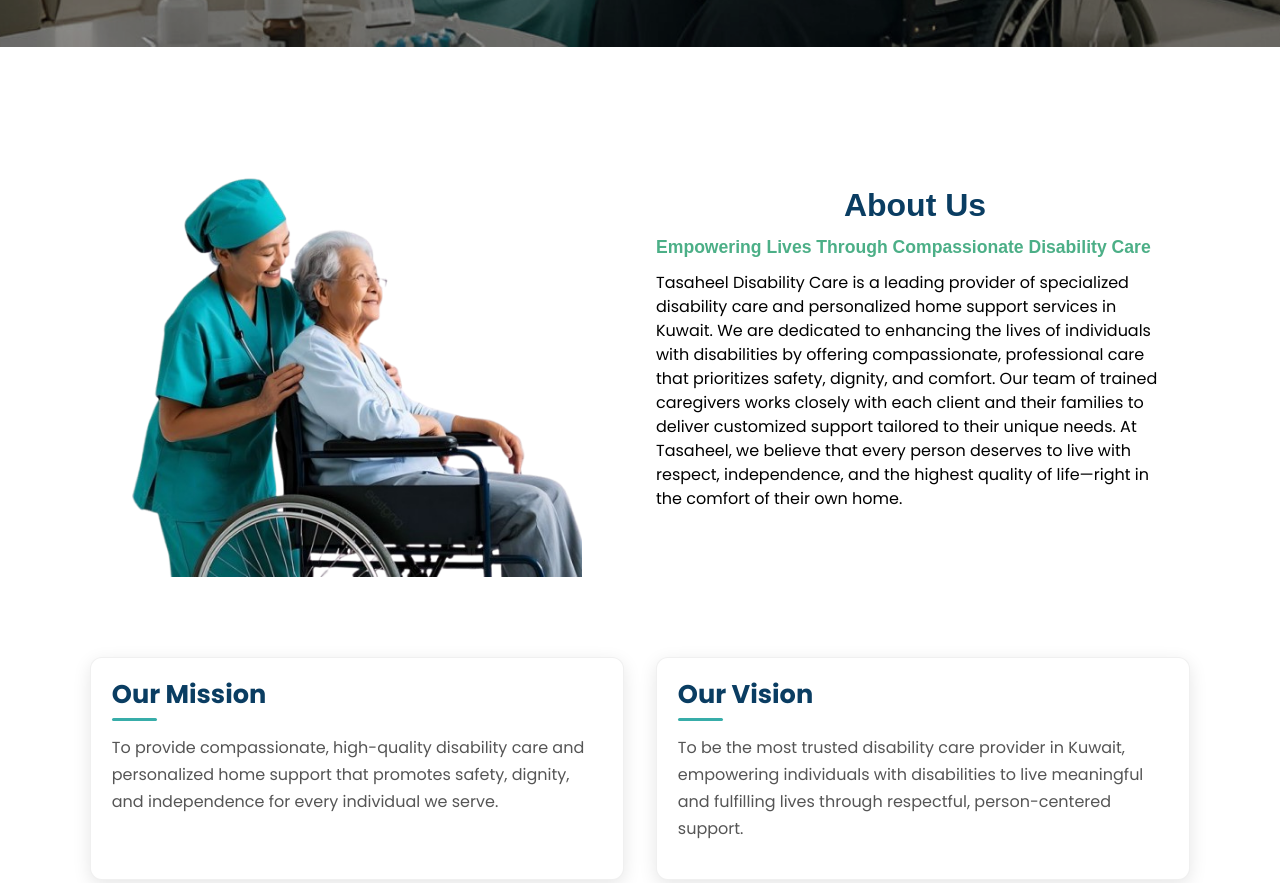
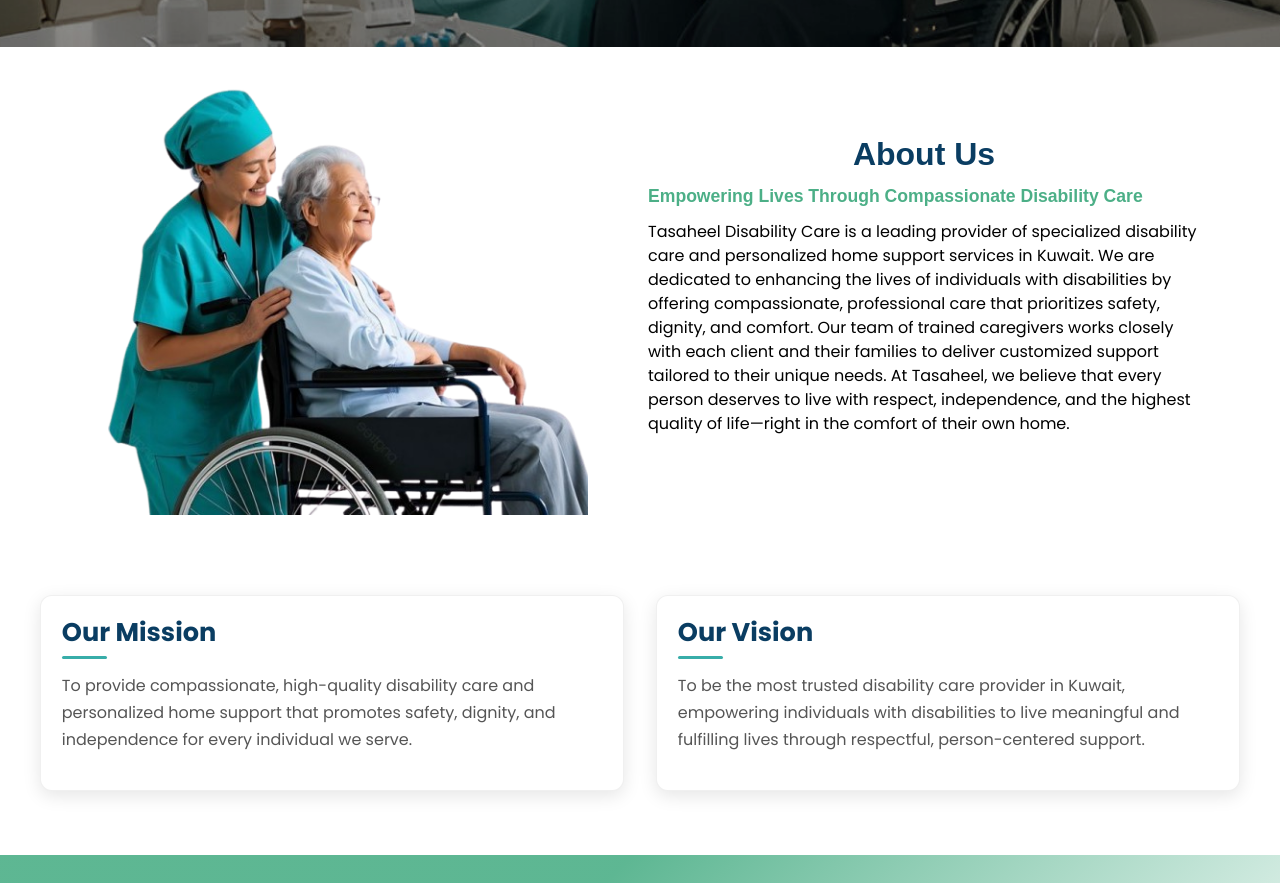
Before and after one commit to whitefox-media/tasaheelhealth, a plain HTML site: page index.html in a window 1280 px wide. Shown: the part 760-1643 px from the top of the page. Drawn offline with nearby package versions, Linux system fonts and the light colour scheme.

Commit message:
Update HTML/CSS/JS files

```diff
--- a/styles.css
+++ b/styles.css
@@ -367,49 +367,53 @@ button{font:inherit}
 .about-container {
   display: grid;
   grid-template-columns: 1fr 1fr;
-  gap: 1rem; /* reduce gap between image & text */
-  align-items: start; /* align items to top instead of center */
+  gap: 1rem; /* reduced gap between image & text */
+  align-items: start; /* align image and text to top */
   width: 90%;
-  max-width: 1100px;
-  margin: 1rem auto; /* reduce top/bottom margin */
-  padding: 0.5rem 0; /* optional: reduce internal spacing */
+  max-width: 1180px;
+  margin: 0.5rem auto 0; /* reduced top/bottom margin */
+  padding: 0.5rem 0; /* optional internal spacing */
+}
+
+.about-text {
+  padding-right: 1rem; /* balanced spacing */
+}
+
+.about-text h2,
+.about-text span,
+.about-text p {
+  margin-bottom: 0.5rem; /* tighter spacing */
 }
 
 .about-text p {
-  margin-top: 0.5rem; /* reduce space above paragraph */
+  margin-top: 0.5rem;
   line-height: 1.5;
 }
 
 .about-image img {
   width: 100%;
-  max-width: 450px; /* control image size */
-  border-radius: 0; /* remove border */
-  box-shadow: none; /* remove shadow */
+  max-width: 480px;
+  border-radius: 0;
+  box-shadow: none;
   transform: scaleX(-1); /* flip horizontally */
   margin: 0 auto; /* center on smaller screens */
+   margin-top: -100px;
 }
 
-.about-text {
-  padding-right: 1rem; /* smaller padding for balance */
-}
-
-
-
 /* -------- Mission & Vision Grid -------- */
-/* ===== About Grid ===== */
 .about-grid {
   display: grid;
   grid-template-columns: 1fr 1fr;
-  gap: 2rem; /* reduced gap */
+  gap: 2rem;
   justify-content: center;
   width: 94%;
-  max-width: 1100px;
-  margin: 0 auto 4rem auto; /* removed top margin to reduce white space */
+  max-width: 1200px;
+  margin: 0 auto 4rem auto; /* top margin removed */
 }
 
 .about-grid div {
   background: #ffffff;
-  padding: 1.3rem; /* slightly smaller padding */
+  padding: 1.3rem;
   border-radius: 12px;
   box-shadow: 0 5px 18px rgba(0, 0, 0, 0.1);
   transition: all 0.3s ease;
@@ -452,38 +456,23 @@ button{font:inherit}
   margin-top: 2rem;
 }
 
-/* ===== About Container (Image + Text) ===== */
-.about-container {
-  display: grid;
-  grid-template-columns: 1fr 1fr;
-  align-items: center;
-  gap: 2rem;
-  width: 94%;
-  max-width: 1100px;
-  margin: 0 auto;
-  margin-bottom: 0; /* removed bottom margin to reduce white space */
-}
-
-.about-text h2,
-.about-text span,
-.about-text p {
-  margin-bottom: 0.5rem; /* tighten spacing inside about text */
-}
-
-/* ===== Responsive ===== */
+/* -------- Responsive -------- */
 @media (max-width: 992px) {
   .about-container {
     grid-template-columns: 1fr; /* stack image & text */
     text-align: center;
-    margin: 1.5rem auto;
+    margin: 1rem auto;
   }
+  /* .about-image img {
+    margin-top: 0px;
+} */
 
   .about-text {
     padding-right: 0;
   }
 
   .about-image img {
-    max-width: 300px; /* smaller on tablet */
+    max-width: 300px;
   }
 }
 
@@ -492,7 +481,7 @@ button{font:inherit}
     grid-template-columns: 1fr; /* stack mission/vision */
     gap: 1.5rem;
     width: 90%;
-    margin-top: 2rem;
+    margin-top: -2rem;
   }
 
   .about-grid div {
@@ -500,10 +489,9 @@ button{font:inherit}
   }
 
   .about-image img {
-    max-width: 250px; /* smaller on mobile */
+    max-width: 250px;
   }
 }
-
 
 
 
```
